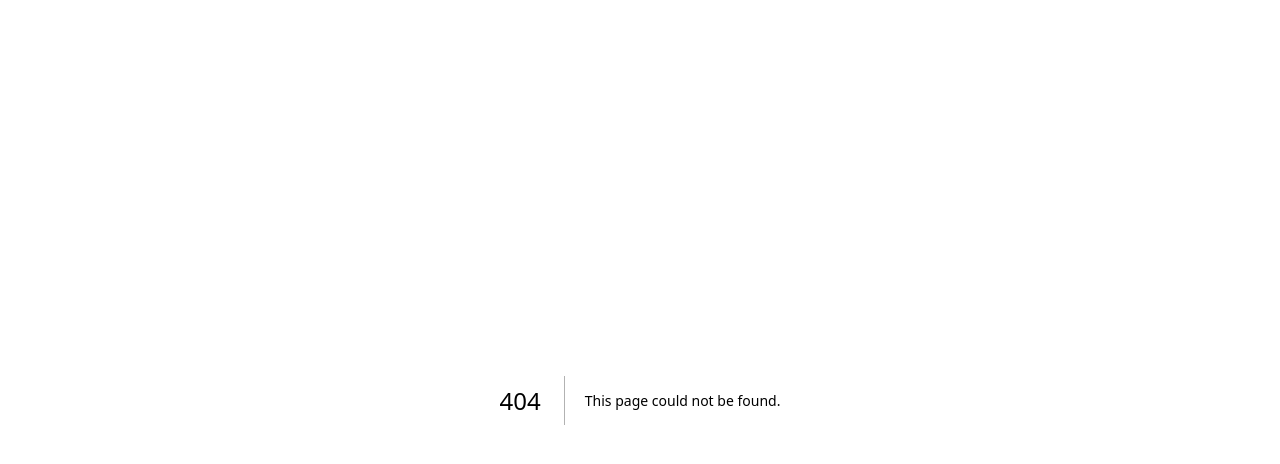
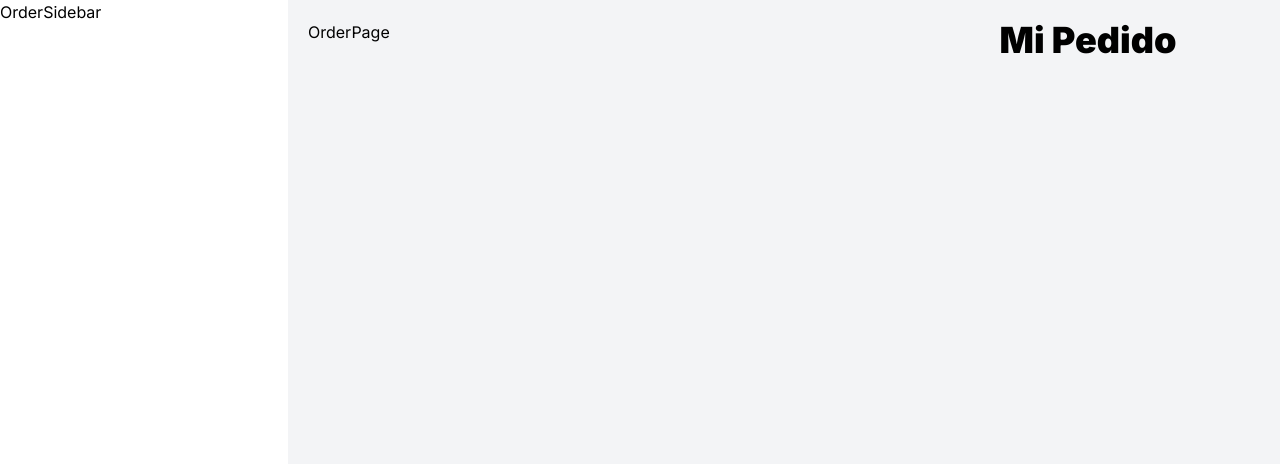
Before and after one commit to Danieltq04/Quiosco-Nextjs, a Next.js app: page /order in a window 1280 px wide. Before the commit this address had no page. Shown: the top 464 px of the page. Built offline with nearby package versions, Linux system fonts and the light colour scheme.

Commit message:
OrderSidebar y OrderSumary

```diff
--- a/app/layout.tsx
+++ b/app/layout.tsx
@@ -16,7 +16,7 @@ export default function RootLayout({
 }>) {
   return (
     <html lang="en">
-      <body className={inter.className}>{children}</body>
+      <body className={`${inter.className} bg-gray-100 `}>{children}</body>
     </html>
   );
 }
--- /dev/null
+++ b/app/order/layout.tsx
@@ -0,0 +1,17 @@
+import OrderSidebar from "@/components/order/OrderSidebar";
+import OrderSumary from "@/components/order/OrderSumary";
+
+
+export default function RootLayout({ children, }: Readonly<{ children: React.ReactNode }>) {
+  return (
+    <>
+      <div className="md:flex">
+        <OrderSidebar />
+        <main className="md:flex-1 md:h-screen md:overflow-y-scroll p-5">
+          {children}
+        </main>
+        <OrderSumary />
+      </div>
+    </>
+  );
+}
--- /dev/null
+++ b/app/order/page.tsx
@@ -0,0 +1,9 @@
+import React from 'react'
+
+export default function OrderPage() {
+  return (
+    <div>
+      OrderPage
+    </div>
+  )
+}
--- /dev/null
+++ b/app/products/new/page.tsx
@@ -0,0 +1,9 @@
+import React from 'react'
+
+export default function CreateProductPage() {
+  return (
+    <div>
+      CreateProductPage
+    </div>
+  )
+}
--- /dev/null
+++ b/app/products/page.tsx
@@ -0,0 +1,10 @@
+
+export default function ProductsPage() {
+  console.log("desde el servidor")
+  return (
+    <div>
+      ProductsPage
+
+    </div>
+  )
+}
--- /dev/null
+++ b/components/order/OrderSidebar.tsx
@@ -0,0 +1,7 @@
+export default function OrderSidebar() {
+  return (
+    <aside className="md:w-72 md:h-screen bg-white">
+      OrderSidebar
+    </aside>
+  )
+}
--- /dev/null
+++ b/components/order/OrderSumary.tsx
@@ -0,0 +1,9 @@
+import React from 'react'
+
+export default function OrderSumary() {
+  return (
+    <aside className='lg:h-screen lg:overflow-y-scroll md:w-64 lg:w-96 p-5'>
+      <h1 className='text-4xl text-center font-black'>Mi Pedido</h1>
+    </aside>
+  )
+}
```
Also changed, not shown: package.json (+7 -5 lines), 1 other file (tests, documents, lock files or other folders).
